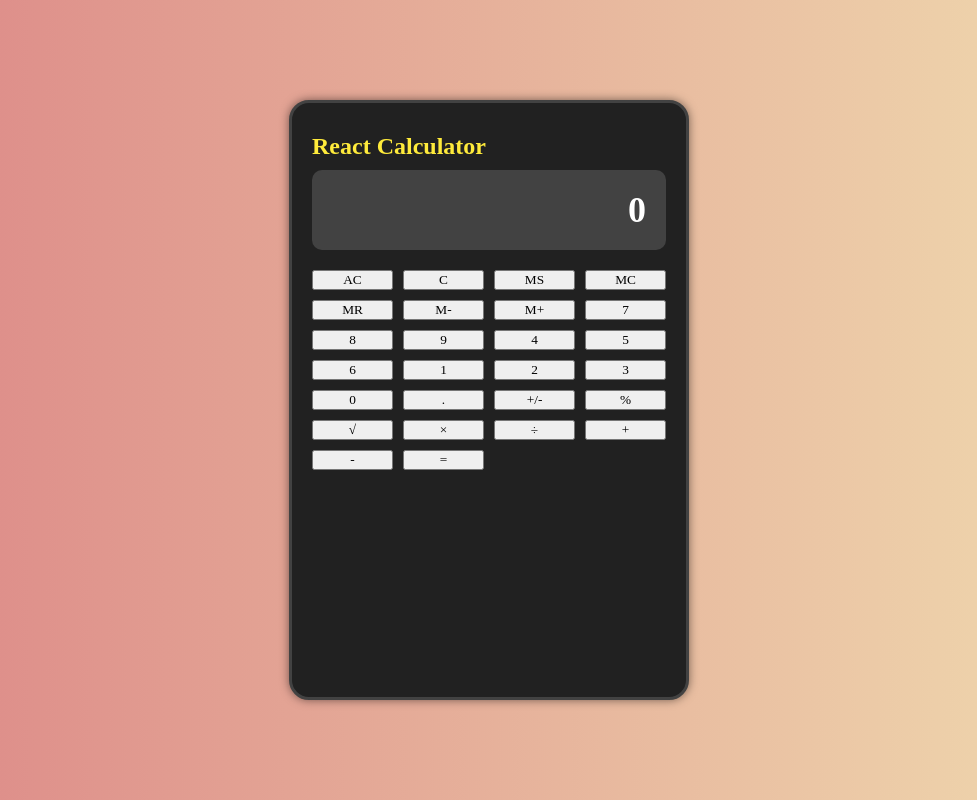
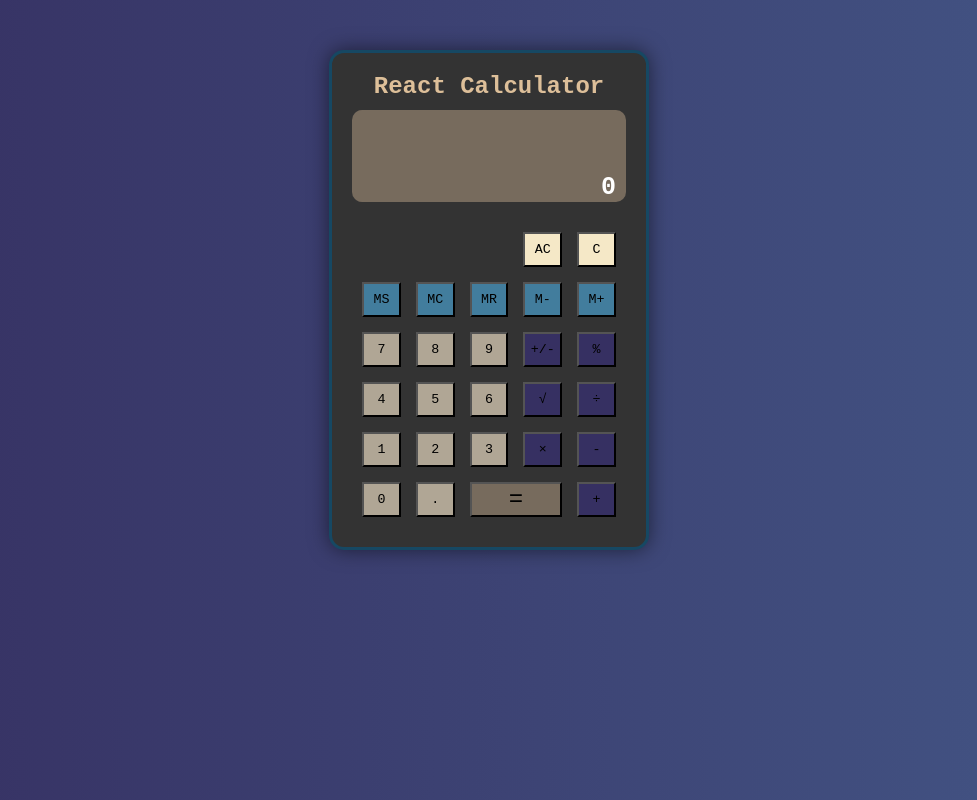
Before and after one commit to alexfang324/react-calculator-assignment3, a React (Vite) app: page / in a window 1280 px wide. Shown: the whole page, without its empty margins (151-1128 px from the left). Built offline with nearby package versions, Linux system fonts and the light colour scheme.

Commit message:
fixed some styling

```diff
--- a/public/styles/App.css
+++ b/public/styles/App.css
@@ -1,78 +1,163 @@
 * {
-  font-family: "Press Start 2P", cursive;
+  font-family: "VT323", monospace;
   box-sizing: border-box;
   margin: 0;
   padding: 0;
 }
+
 body {
   margin: 0;
-  background: linear-gradient(to right, #dc8686, #f0dbaf);
-}
-#root {
-  height: 100vh;
-  display: flex;
-  justify-content: center;
-  align-items: center;
+  background: linear-gradient(to right, #363062, #435585);
 }
 
 .app {
-  width: 400px;
-  height: 600px;
-  background-color: #212121;
+  display: flex;
+  width: 320px;
+  max-width: 100%;
+  height: 500px;
+  margin: 50px auto;
+  background-color: #333;
   padding: 20px;
-  border-radius: 20px;
-  border: solid 3px #424242;
-  box-shadow: 0 0 10px rgba(0, 0, 0, 0.5);
+  border-radius: 15px;
+  border: 3px solid #164863;
+  box-shadow: 0 0 20px rgba(0, 0, 0, 0.5);
+  flex-direction: column;
+  justify-content: space-between;
 }
 
 .header {
-  color: #ffeb3b;
-  margin: 10px 0;
+  font-family: "VT323", monospace;
+  color: #ddbf99;
+  margin-bottom: 10px;
   font-size: 24px;
+  text-align: center;
 }
 
 .screen {
   display: flex;
   justify-content: flex-end;
-  align-items: center;
-  width: 100%;
-  height: 80px;
-  background-color: #424242;
+  align-items: flex-end;
+  height: 100px;
+  background-color: #776b5d;
   border-radius: 10px;
   margin-bottom: 20px;
 }
 
 .display-value {
-  padding-right: 20px;
-  font-size: 36px;
-  color: #ffffff;
-}
-
-.button {
-  width: 80px;
-  height: 80px;
-  margin: 5px;
-  font-size: 18px;
-  background-color: #616161;
-  color: #ffffff;
-  border: none;
-  border-radius: 5px;
-  cursor: pointer;
-  transition: background-color 0.3s;
-}
-
-.button:hover {
-  background-color: #757575;
+  padding: 0 10px;
+  font-size: 25px;
+  color: #fff;
 }
 
 .keypad {
   display: grid;
-
-  grid-template-columns: repeat(4, 1fr);
-  gap: 10px;
+  grid-template-columns: repeat(5, 1fr);
+  grid-gap: 15px;
+  padding: 10px;
+  text-align: center;
 }
 
-.large-button {
-  grid-column: span 2;
-  width: 170px;
+button.equal.grid-item {
+  font-size: 24px;
+  grid-column: span 3;
+  background-color: #776b5d;
+  grid-column: 3 / span 2;
+  grid-row: 6 / span 1;
 }
+
+/* Number Colors */
+button.one.grid-item,
+button.two.grid-item,
+button.three.grid-item,
+button.four.grid-item,
+button.five.grid-item,
+button.six.grid-item,
+button.nine.grid-item,
+button.eight.grid-item,
+button.seven.grid-item,
+button.zero.grid-item,
+button.decimal.grid-item {
+  background-color: #b0a695;
+  height: 35px;
+}
+
+button.ms.grid-item,
+button.mc.grid-item,
+button.mr.grid-item,
+button.m-minus.grid-item,
+button.m-plus.grid-item {
+  background-color: #427d9d;
+  height: 35px;
+}
+
+button.sign.grid-item,
+button.square-root.grid-item,
+button.percent.grid-item,
+button.add.grid-item,
+button.subtract.grid-item,
+button.divide.grid-item,
+button.multiply.grid-item {
+  background-color: #363062;
+  height: 35px;
+}
+
+/* Miscellaneous */
+button.ac.grid-item,
+button.c.grid-item,
+g {
+  background-color: #f5e8c7;
+  height: 35px;
+}
+
+button.ac.grid-item {
+  grid-column: 4 / span 1;
+}
+
+button.four.grid-item {
+  grid-column: 1 / span 1;
+}
+
+button.one.grid-item {
+  grid-column: 1 / span 1;
+}
+
+button.sign.grid-item {
+  grid-row: 3 / span 1;
+  grid-column: 4 / span 1;
+}
+
+button.percent.grid-item {
+  grid-row: 3 / span 1;
+  grid-column: 5 / span 1;
+}
+
+button.square-root.grid-item {
+  grid-row: 4 / span 1;
+  grid-column: 4 / span 1;
+}
+
+button.divide.grid-item {
+  grid-row: 4 / span 1;
+  grid-column: 5 / span 1;
+}
+
+button.multiply.grid-item {
+  grid-row: 5 / span 1;
+  grid-column: 4 / span 1;
+}
+
+button.subtract.grid-item {
+  grid-row: 5 / span 1;
+  grid-column: 5 / span 1;
+}
+button.zero.grid-item {
+  grid-column: 1 / span 1;
+}
+
+button.add.grid-item {
+  grid-column: 5 / span 1;
+}
+
+.button:hover {
+  background-color: #427d9d;
+}
--- a/src/App.jsx
+++ b/src/App.jsx
@@ -13,7 +13,7 @@ function App() {
   const onBtnClick = ({ type, text, value }) => {
     switch (type) {
       default:
-        setDisplayVal("button works");
+        setDisplayVal("3333333333333333333333333333333");
     }
   };
 
```
